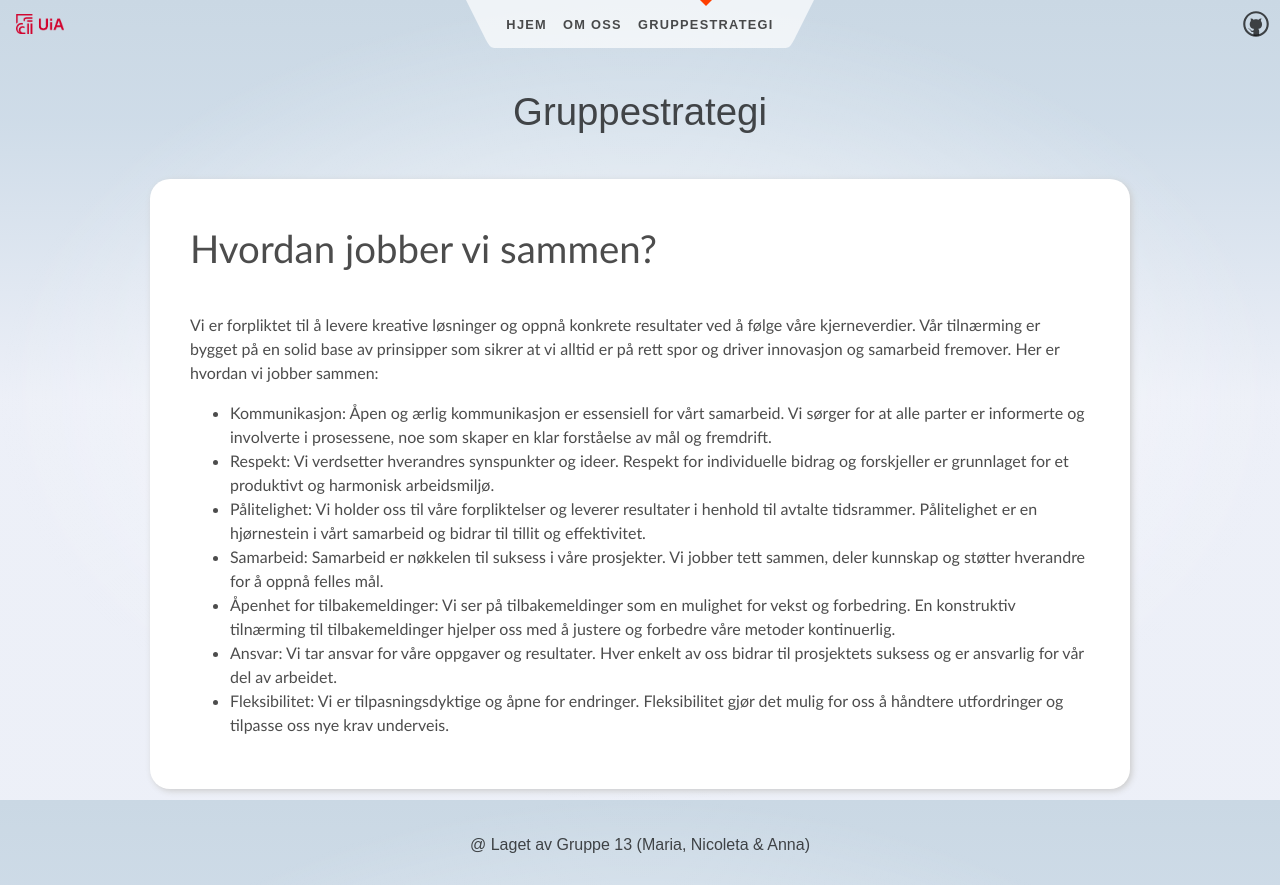
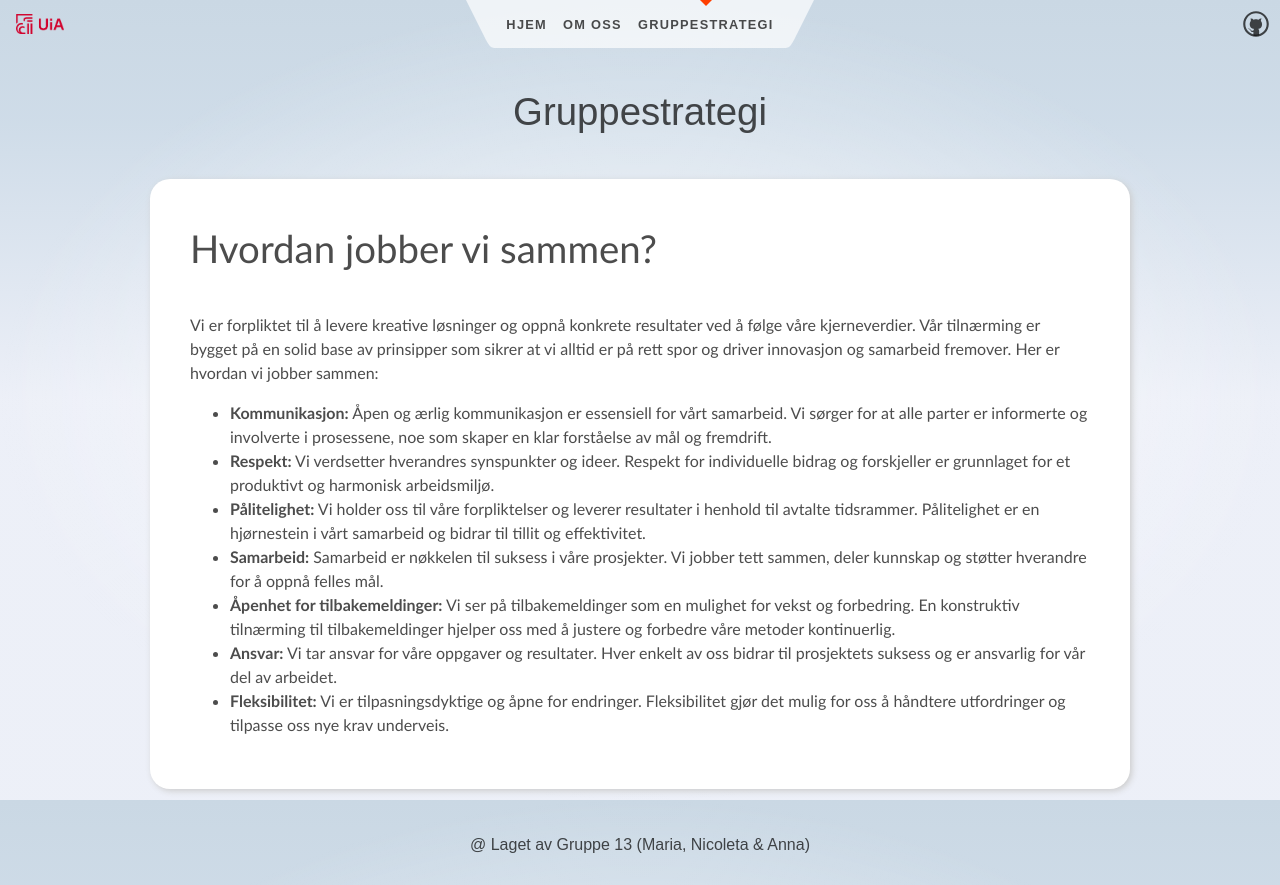
Before and after one commit to Nicoletapa/IS-310, a SvelteKit app in the folder prosjektgjennomføring/: page /sverdle in a window 1280 px wide. Built offline with nearby package versions, Linux system fonts and the light colour scheme; no server answers.

Commit message:
endret tekst

```diff
--- a/prosjektgjennomføring/src/routes/sverdle/+page.svelte
+++ b/prosjektgjennomføring/src/routes/sverdle/+page.svelte
@@ -15,34 +15,34 @@
 		er på rett spor og driver innovasjon og samarbeid fremover. Her er hvordan vi jobber sammen:
 		<ul>
 			<li>
-				Kommunikasjon: Åpen og ærlig kommunikasjon er essensiell for vårt samarbeid. Vi sørger for
+				<strong>Kommunikasjon:</strong> Åpen og ærlig kommunikasjon er essensiell for vårt samarbeid. Vi sørger for
 				at alle parter er informerte og involverte i prosessene, noe som skaper en klar forståelse
 				av mål og fremdrift.
 			</li>
 			<li>
-				Respekt: Vi verdsetter hverandres synspunkter og ideer. Respekt for individuelle bidrag og
+				<strong>Respekt:</strong> Vi verdsetter hverandres synspunkter og ideer. Respekt for individuelle bidrag og
 				forskjeller er grunnlaget for et produktivt og harmonisk arbeidsmiljø.
 			</li>
 			<li>
-				Pålitelighet: Vi holder oss til våre forpliktelser og leverer resultater i henhold til
+				<strong>Pålitelighet:</strong> Vi holder oss til våre forpliktelser og leverer resultater i henhold til
 				avtalte tidsrammer. Pålitelighet er en hjørnestein i vårt samarbeid og bidrar til tillit og
 				effektivitet.
 			</li>
 			<li>
-				Samarbeid: Samarbeid er nøkkelen til suksess i våre prosjekter. Vi jobber tett sammen, deler
+				<strong>Samarbeid:</strong> Samarbeid er nøkkelen til suksess i våre prosjekter. Vi jobber tett sammen, deler
 				kunnskap og støtter hverandre for å oppnå felles mål.
 			</li>
 			<li>
-				Åpenhet for tilbakemeldinger: Vi ser på tilbakemeldinger som en mulighet for vekst og
+				<strong>Åpenhet for tilbakemeldinger:</strong> Vi ser på tilbakemeldinger som en mulighet for vekst og
 				forbedring. En konstruktiv tilnærming til tilbakemeldinger hjelper oss med å justere og
 				forbedre våre metoder kontinuerlig.
 			</li>
 			<li>
-				Ansvar: Vi tar ansvar for våre oppgaver og resultater. Hver enkelt av oss bidrar til
+				<strong>Ansvar:</strong> Vi tar ansvar for våre oppgaver og resultater. Hver enkelt av oss bidrar til
 				prosjektets suksess og er ansvarlig for vår del av arbeidet.
 			</li>
 			<li>
-				Fleksibilitet: Vi er tilpasningsdyktige og åpne for endringer. Fleksibilitet gjør det mulig
+				<strong>Fleksibilitet:</strong> Vi er tilpasningsdyktige og åpne for endringer. Fleksibilitet gjør det mulig
 				for oss å håndtere utfordringer og tilpasse oss nye krav underveis.
 			</li>
 		</ul>
```
